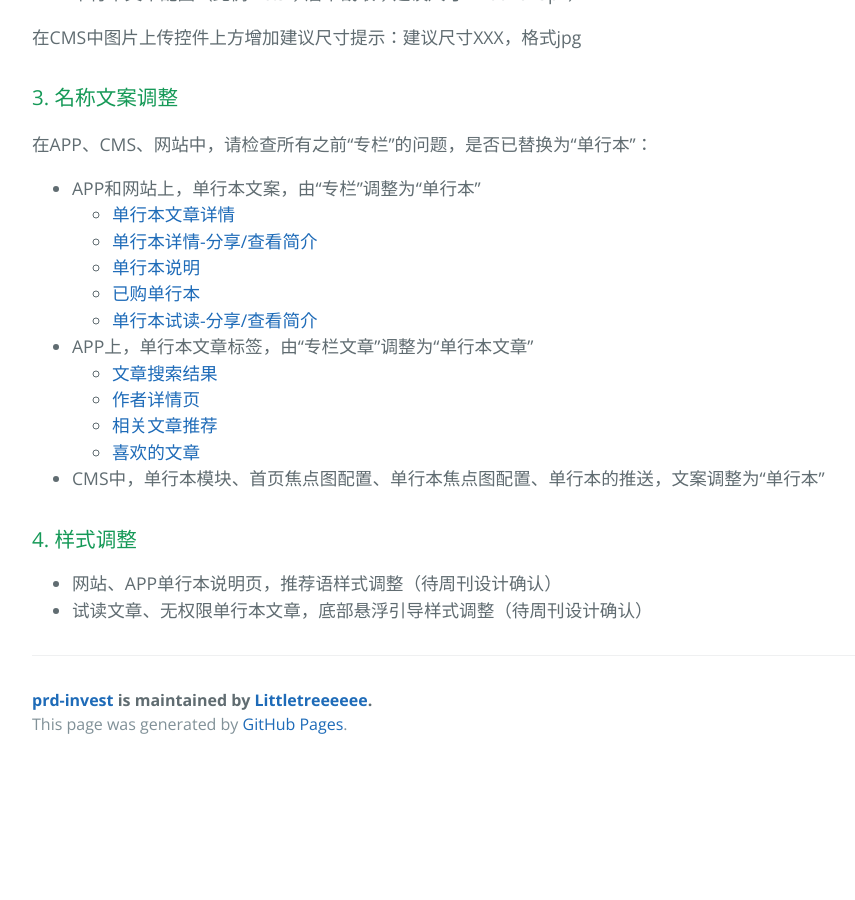
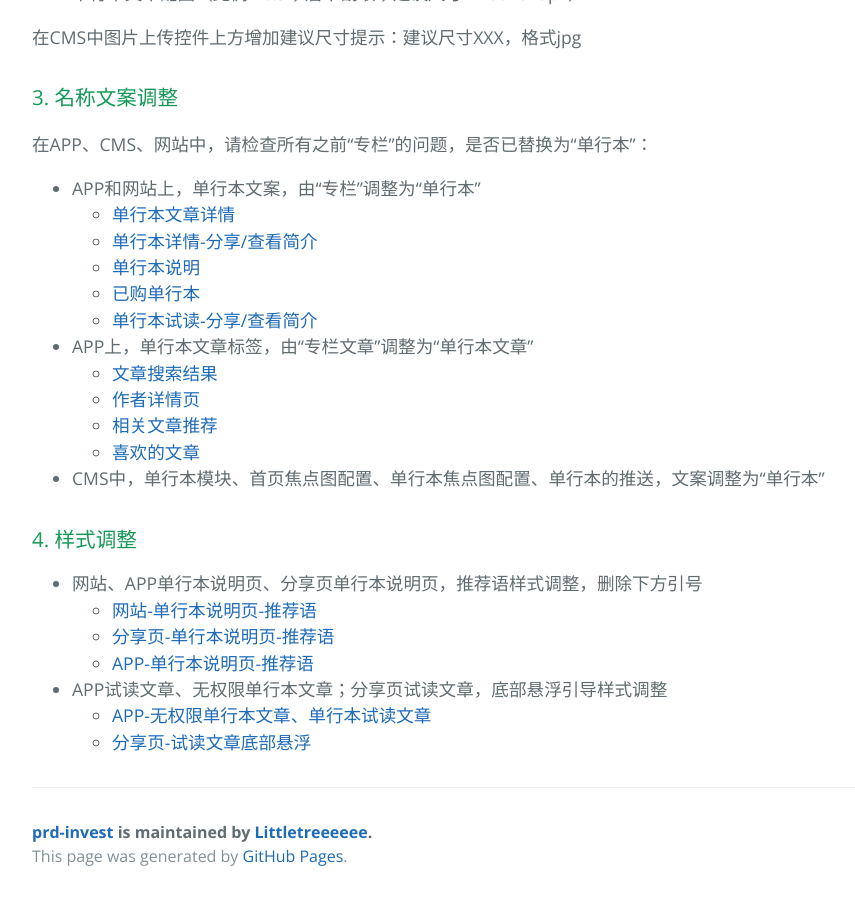
Before and after one commit to Littletreeeeee/prd-invest, a Jekyll site: the page built from documents/prd_weekly_ajustments_20170710.md, in a window 1280 px wide and 900 px high, scrolled down 1841 px. Shown: the whole window, without its empty margins (192-1047 px from the left). Built offline with Jekyll 4.4.1, drawn with Linux system fonts in a browser that asks for light colours; the repository's description, which GitHub fills in, is left out; before the commit the page ends 2609 px from its top, so only the background shows below that.

Commit message:
edit prd

```diff
--- a/documents/prd_weekly_ajustments_20170710.md
+++ b/documents/prd_weekly_ajustments_20170710.md
@@ -84,5 +84,11 @@ layout: default
 
 ### 4. 样式调整
 
-* 网站、APP单行本说明页，推荐语样式调整（待周刊设计确认）
-* 试读文章、无权限单行本文章，底部悬浮引导样式调整（待周刊设计确认）
+* 网站、APP单行本说明页、分享页单行本说明页，推荐语样式调整，删除下方引号
+  * [网站-单行本说明页-推荐语](https://app.zeplin.io/project/57fe0db25a50ccf660d5bd6d/screen/5955bd1e941db3496de42ef5)
+  * [分享页-单行本说明页-推荐语](https://app.zeplin.io/project/57fe0db25a50ccf660d5bd6d/screen/5955be19e8f435965a439bb5)
+  * [APP-单行本说明页-推荐语](https://app.zeplin.io/project/57c9165e2ccadd3f6341c8a3/screen/59391e767688a44d43c1a9bf)
+
+* APP试读文章、无权限单行本文章；分享页试读文章，底部悬浮引导样式调整
+  * [APP-无权限单行本文章、单行本试读文章](https://app.zeplin.io/project/57c9165e2ccadd3f6341c8a3/screen/59391e72ea340083f7b623ba)
+  * [分享页-试读文章底部悬浮](https://app.zeplin.io/project/57fe0db25a50ccf660d5bd6d/screen/5955be1c44bf569c2c71af49)
```
